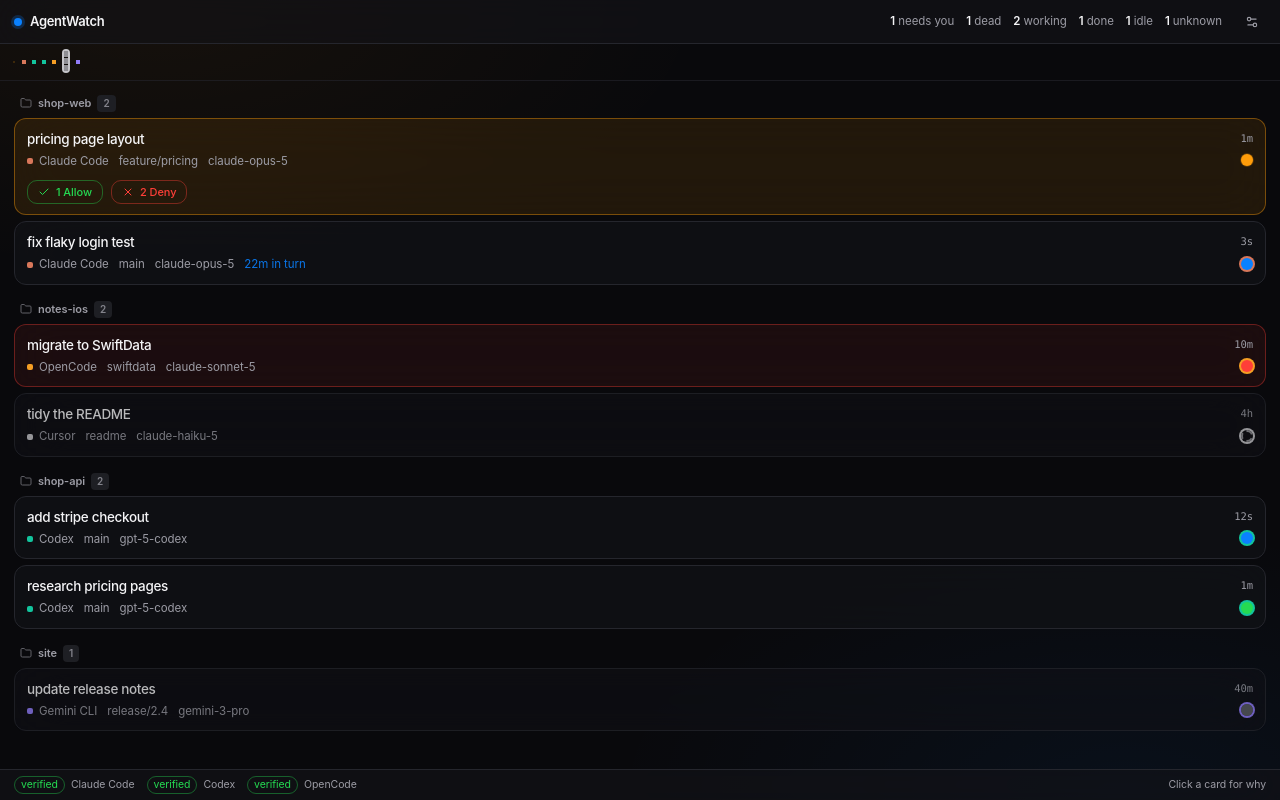
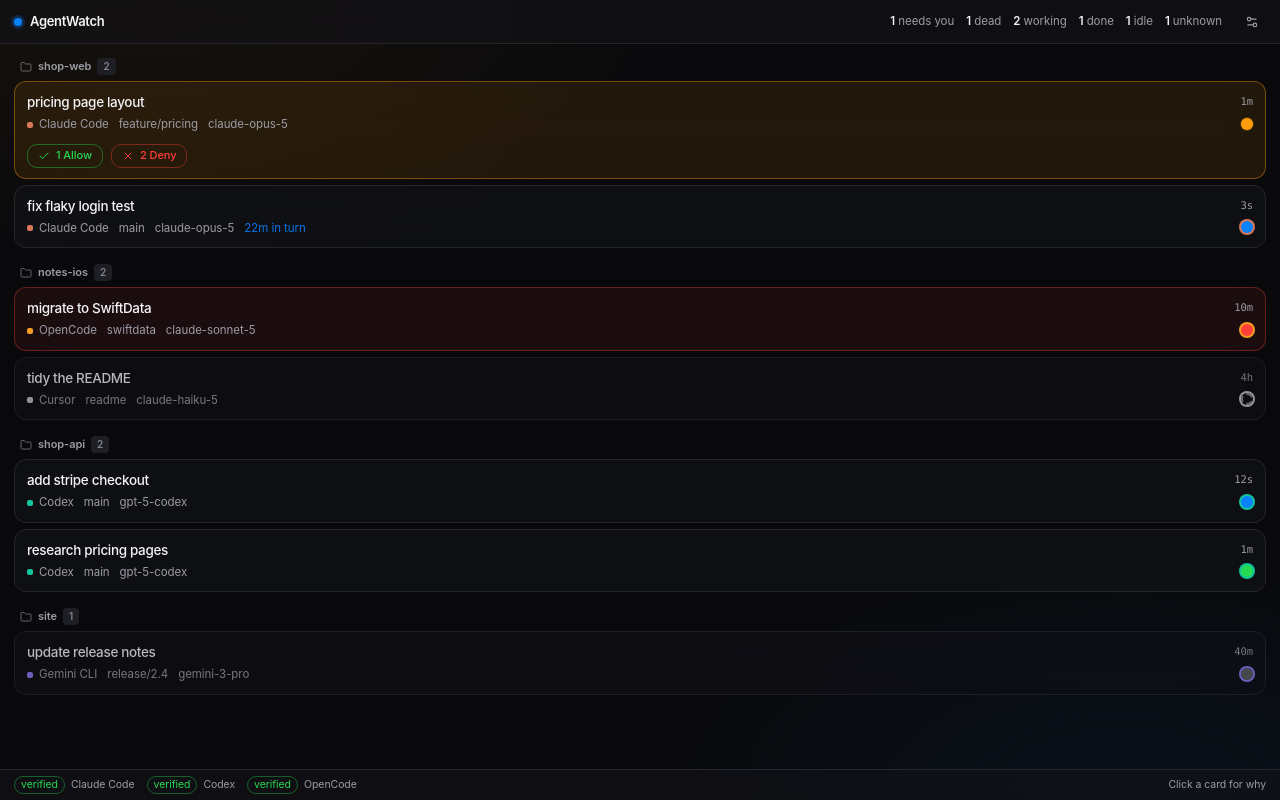
Before and after one commit to umer-2k1/agentwatch, a React (Vite) app: page / in a window 1280 px wide. Built offline with nearby package versions, Linux system fonts and the light colour scheme; the HTML template or start-up script is replaced by a standard one.

Commit message:
polish(ui): drop the in-window dot rail — dots belong on the screen edge, not in a list

```diff
--- a/src/App.tsx
+++ b/src/App.tsx
@@ -1,6 +1,5 @@
 import { useEffect, useMemo, useState } from "react";
 import { Header } from "@/components/Header";
-import { DotRail } from "@/components/DotRail";
 import { GroupSection } from "@/components/GroupSection";
 import { SettingsSheet, type Prefs } from "@/components/SettingsSheet";
 import { STATUS_ORDER, type ProviderInfo, type Session } from "@/lib/types";
@@ -88,8 +87,6 @@ export default function App() {
 
       <div className="flex min-h-0 flex-1">
         <main className="flex min-w-0 flex-1 flex-col">
-          <DotRail sessions={sessions} />
-
           <div className="min-h-0 flex-1 overflow-y-auto px-3.5 py-3.5">
             {sessions.length === 0 ? (
               <EmptyState />
```
